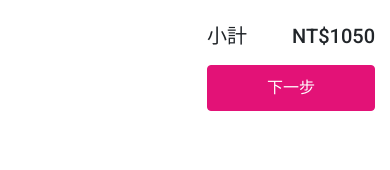
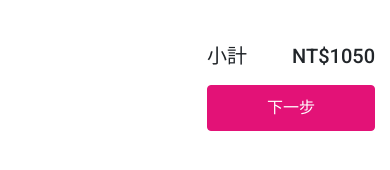
Before and after one commit to spmdl/exhibinection-website, a plain HTML site: page cart.html in a window 390 px wide. Shown: the part 434-604 px from the top of the page. Drawn offline with nearby package versions, Linux system fonts and the light colour scheme.

Commit message:
Update 2021-08-28T04:29:56.561Z

```diff
--- a/cart.html
+++ b/cart.html
@@ -263,7 +263,7 @@
       </div>
     </div>
     <div class="row">
-      <div class="col-6 col-md-4 offset-6 offset-md-8 mt-xxs">
+      <div class="col-6 col-md-4 offset-6 offset-md-8 mt-md-1 mt-s-3 mt-md-xxs">
         <div class="d-flex justify-content-between align-items-center mb-s">
           <span class="fs-3 fw-medium">小計</span>
           <span class="fs-3 fw-medium">NT$1050</span>
```
